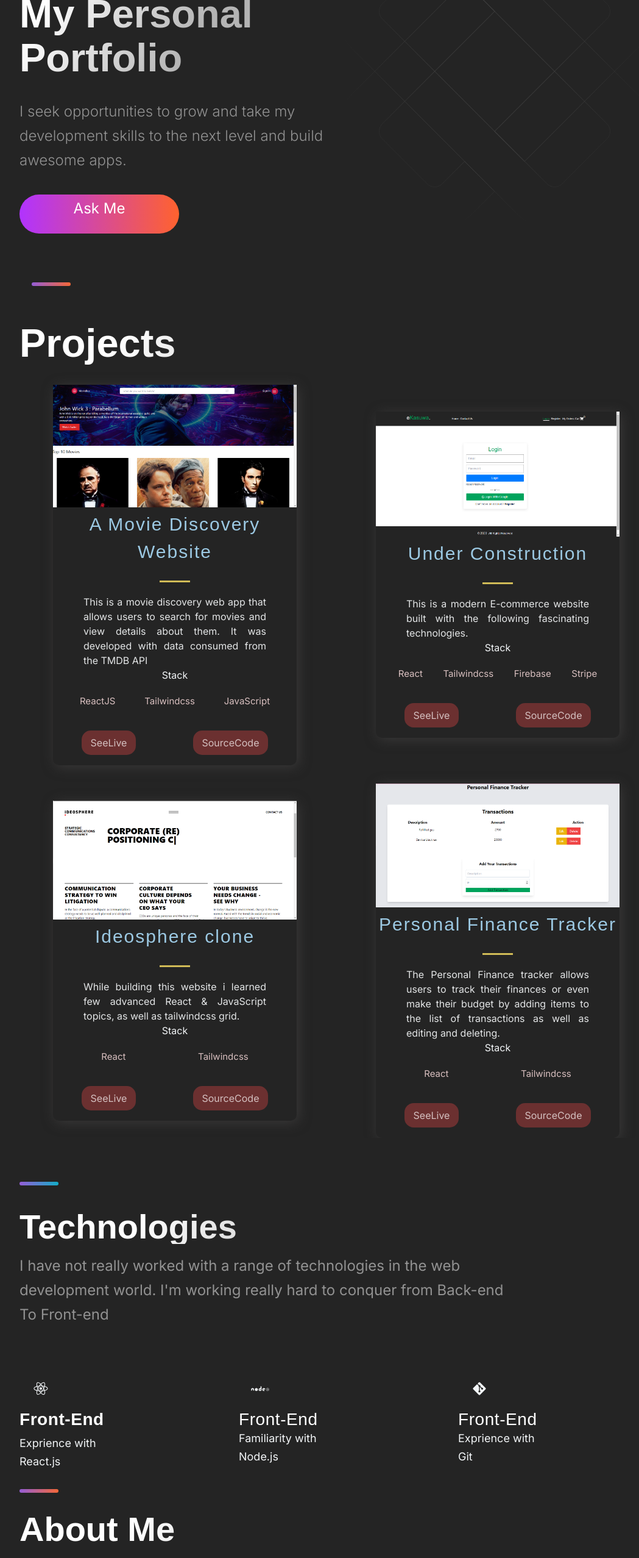
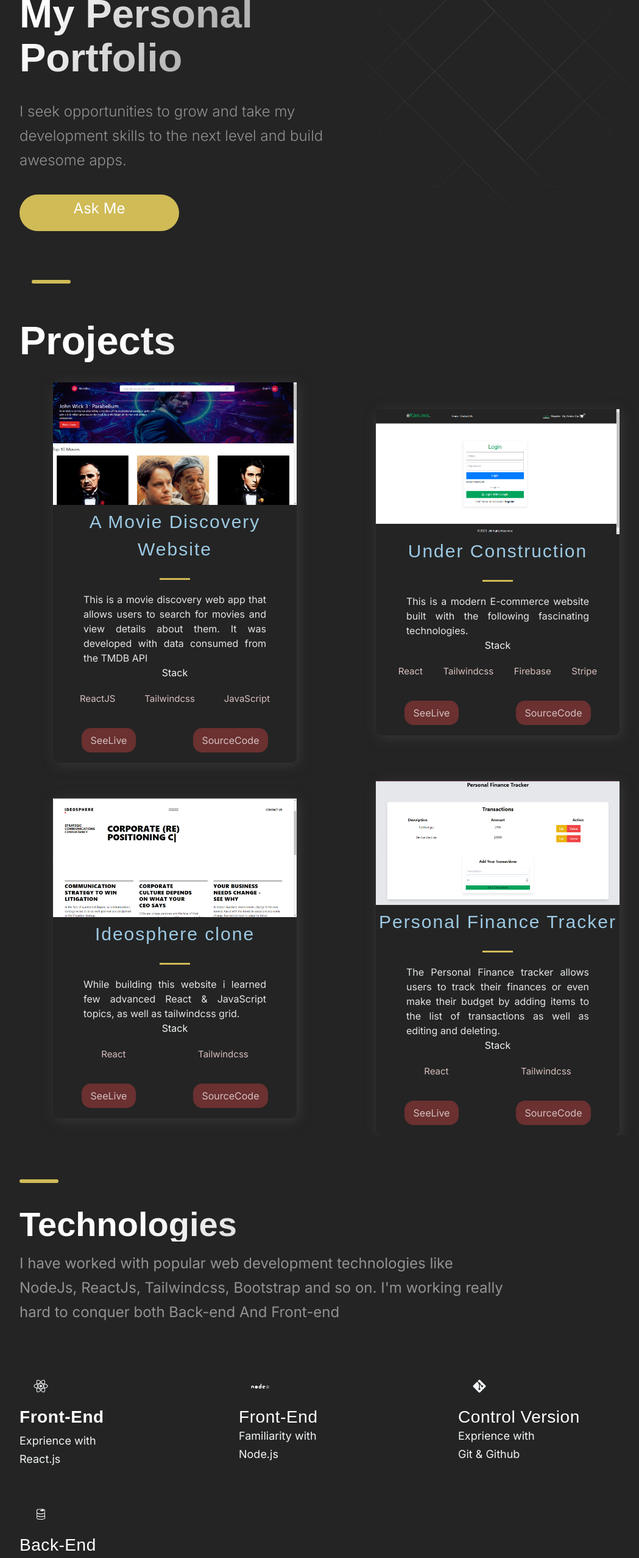
Before and after one commit to Longsparfa/my-portFolio, a Next.js app: page / in a window 1280 px wide. Shown: the part 234-2789 px from the top of the page at 61% size, without its empty margins (88-1137 px from the left). Built offline with nearby package versions, Linux system fonts and the light colour scheme.

Commit message:
committed update to technologies

```diff
--- a/app/components/Button.jsx
+++ b/app/components/Button.jsx
@@ -6,7 +6,7 @@
 
 const Button = () => {
   return (
-    <div className='w-[262px] h-[64px] rounded-[50px] text-[24px] text-[600] flex align-center justify-center mt-0 mx-0 mb-[80px] text-[#fff] bt-divgradient cursor-pointer transition 0.5s ease relative overflow-hidden opacity-100 sm:text-[16px] sm:w-[100%] sm:h-[32px] '>
+    <div className='w-[262px] h-[60px] rounded-[50px] text-[24px] text-[600] flex align-center justify-center mt-0 mx-0 mb-[80px] text-[#fff] bg-[#d0bb57] cursor-pointer transition 0.5s ease relative overflow-hidden opacity-100 sm:text-[16px] sm:w-[100%] sm:h-[32px] '>
         <a href='mailto:longsparfa@gmail.com' className='text-center pt-2'>Ask Me</a>
     </div>
   );
--- a/app/components/Projects.jsx
+++ b/app/components/Projects.jsx
@@ -5,7 +5,7 @@
 const Projects = () => {
   return (
     <section className='flex flex-col p-0 my-0 mx-auto max-w-[1040px] box-content relative overflow-hidden grid-cols-1 md:flex-col sm:pt-0 sm:w-[calc(100vw_-_32px)] sm:pr-20' id='projects'>
-        <div className='w-[64px] h-[6px] ml-[2rem] rounded-[10px] bg-white bg-secdividerCA-gradient' />
+        <div className='w-[64px] h-[6px] ml-[2rem] rounded-[10px] bg-[#d0bb57]' />
         <h2 className='font-extrabold text-[65px] leading-[72px] w-max-content max-w-[100%] bg-white-gradient mb-[16px] pt-[58px] md:px-[48px] pb-[16px] md:text-[56px] md:leading-[56px] md:mb-[12px] md:pt-[40px] md:pb-[12px] sm:text-[28px] sm:leading-[32px] md:mb-[8px] sm:pt-[16px] sm:pb-[8px]'>Projects</h2>
         <section className='grid grid-cols-[repeat(auto-fill,_minmax(400px,_1fr))] place-items-center gap-x-[2rem] sm:gap-x-[5rem] gap-y-[3rem] '>
             {projects.map(project => {
--- a/app/components/Technologies.jsx
+++ b/app/components/Technologies.jsx
@@ -1,13 +1,13 @@
 import React from 'react';
-import { DiReact, DiNodejs, DiGit } from 'react-icons/di';
+import { DiReact, DiNodejs, DiGit, DiFirebase } from 'react-icons/di';
 
 
 const Technologies = () => {
   return (
     <section className='flex flex-col pt-[32px] px-[48px] pb-0 my-0 mx-auto max-w-[1040px] box-content relative overflow-hidden grid-cols-1 md:pt-[24px] md:flex-col sm:pt-[16px] sm:px-[16px] sm:pb-[0] sm:w-[calc(100vw_-_32px)] sm:flex-col' id='tech'>
-        <div className='w-[64px] h-[6px] rounded-[10px] bg-white bg-secdivider-gradient my-[4rem] mx-0' />
+        <div className='w-[64px] h-[6px] rounded-[10px] bg-[#d0bb57] my-[4rem] mx-0' />
         <h2 className='font-extrabold text-[56px] leading-[56px] w-max-content max-w-[100%] bg-white-gradient mb-[16px] p-0 sm:ml-2 md:text-[48px] md:leading-[48px] md:mb-[12px] md:p-0 sm:text-[32px] sm:leading-[40px] md:mb-[8px]'>Technologies</h2>
-        <p className='max-w-[800px] text-[24px] sm:text-[16px] leading-[40px] sm:leading-[24px] text-[300] pb-[3.6rem] md:pb-[24px] text-[rgba(255,_255,_255,_0.5)] md:max-w-[670px] md:text-[20px] md:leading-[32px]'>I have not really worked with a range of technologies in the web development world. I'm working really hard to conquer from Back-end To Front-end</p>
+        <p className='max-w-[800px] text-[24px] sm:text-[16px] leading-[40px] sm:leading-[24px] text-[300] pb-[3.6rem] md:pb-[24px] text-[rgba(255,_255,_255,_0.5)] md:max-w-[670px] md:text-[20px] md:leading-[32px]'>I have worked with popular web development technologies like NodeJs, ReactJs, Tailwindcss, Bootstrap and so on. I'm working really hard to conquer both Back-end And Front-end</p>
         <ul className='grid grid-cols-3 gap-[40px] my-[3rem] mx-0 lg:my-[64px] lg:mx-0 md:mt-[64px] md:mb[0] md:gap-[24px] sm:my-[32px]'>
             <li className='max-w-[320px] flex flex-col md:max-w-[203px] sm:mb-[14px] sm:max-w-[320px]'>
                 <picture className='m-[2rem]'>
@@ -38,12 +38,21 @@
                     <DiGit size="3rem" />
                 </picture>
                 <div className='flex flex-col sm:flex sm:ml-[18px]'>
-                    <h4 className='text-bold text-[28px] leading-[32px] tracking-[0.02em] text-[#ffffff] mb-[8] md:text-[24px] md:leading-[28px] sm:text-[20px] sm:mb-[4px]'>Front-End</h4>
-                    <p className='text-[18px] leading-[30px] text-[rgba(255, 255, 255, 0.75)] md:text-[16px] md:leading-[28px] sm:text-[14px] sm:leading-[22px]'>Exprience with <br /> Git</p>
+                    <h4 className='text-bold text-[28px] leading-[32px] tracking-[0.02em] text-[#ffffff] mb-[8] md:text-[24px] md:leading-[28px] sm:text-[20px] sm:mb-[4px]'>Control Version</h4>
+                    <p className='text-[18px] leading-[30px] text-[rgba(255, 255, 255, 0.75)] md:text-[16px] md:leading-[28px] sm:text-[14px] sm:leading-[22px]'>Exprience with <br /> Git & Github</p>
+                </div>
+            </li>
+            <li className='max-w-[320px] flex flex-col md:max-w-[203px] sm:mb-[14px] sm:max-w-[320px] flex-row'>
+                <picture className='m-[2rem]'>
+                    <DiFirebase size="3rem" />
+                </picture>
+                <div className='flex flex-col sm:flex sm:ml-[18px]'>
+                    <h4 className='text-bold text-[28px] leading-[32px] tracking-[0.02em] text-[#ffffff] mb-[8] md:text-[24px] md:leading-[28px] sm:text-[20px] sm:mb-[4px]'>Back-End</h4>
+                    <p className='text-[18px] leading-[30px] text-[rgba(255, 255, 255, 0.75)] md:text-[16px] md:leading-[28px] sm:text-[14px] sm:leading-[22px]'>Exprience with <br /> Firebase</p>
                 </div>
             </li>
         </ul>
-        <div className='w-[64px] h-[6px] rounded-[10px] bg-white bg-secdividerCA-gradient' />
+        <div className='w-[64px] h-[6px] rounded-[10px] bg-[#d0bb57]' />
     </section>
   )
 }
--- a/app/components/Timeline.jsx
+++ b/app/components/Timeline.jsx
@@ -15,11 +15,10 @@
                     </li>
             ))}
         </ul>
-        <div className='w-[64px] h-[6px] rounded-[10px] bg-white bg-secdivider-gradient' />
+        <div className='w-[64px] h-[6px] rounded-[10px] bg-[#d0bb57]' />
     </section>
   )
 }
-//grid grid-cols-3 gap-[40px] my-[3rem] mx-0 lg:my-[64px] lg:mx-0 md:mt-[64px] md:mb[0] md:gap-[24px] sm:my-[32px]
-//max-w-[1040px] bg-[#0f1624] p-[0rem] flex justify-between mb-[80px]
+
 
 export default Timeline;
```
